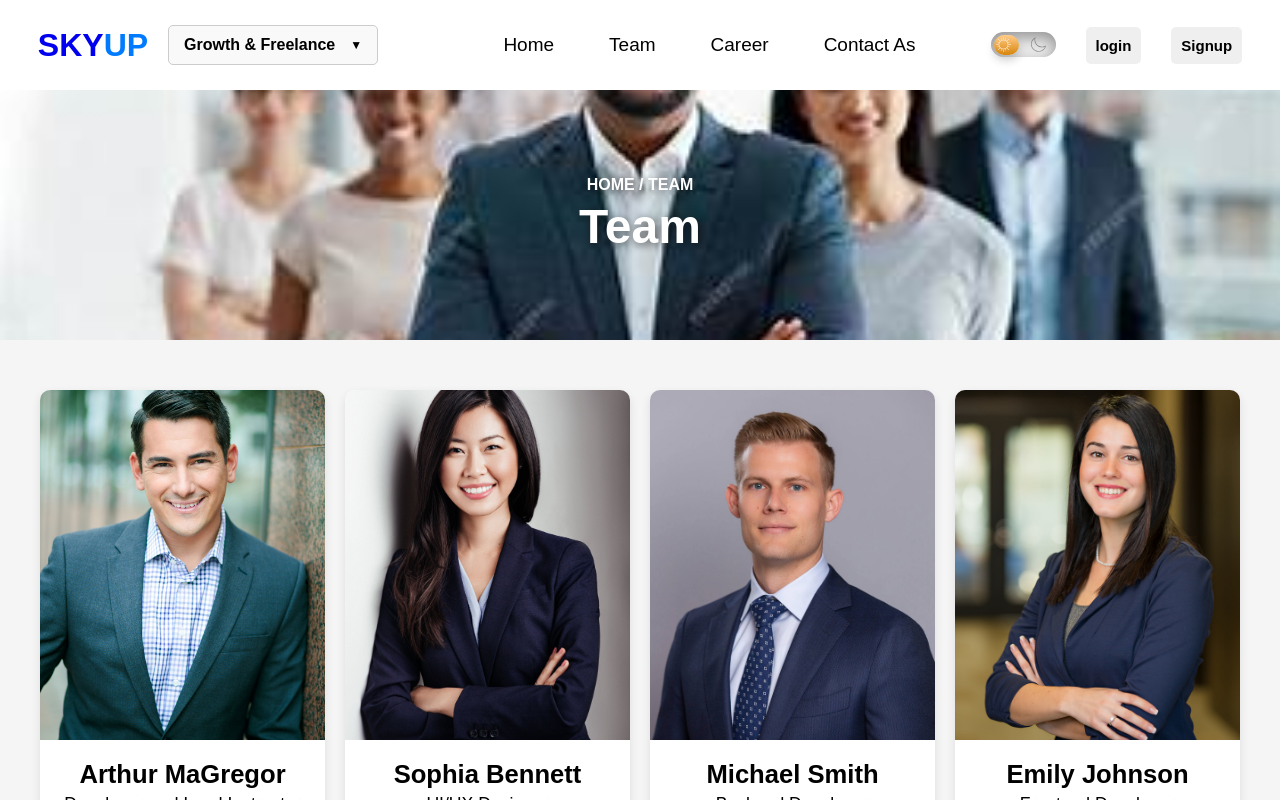
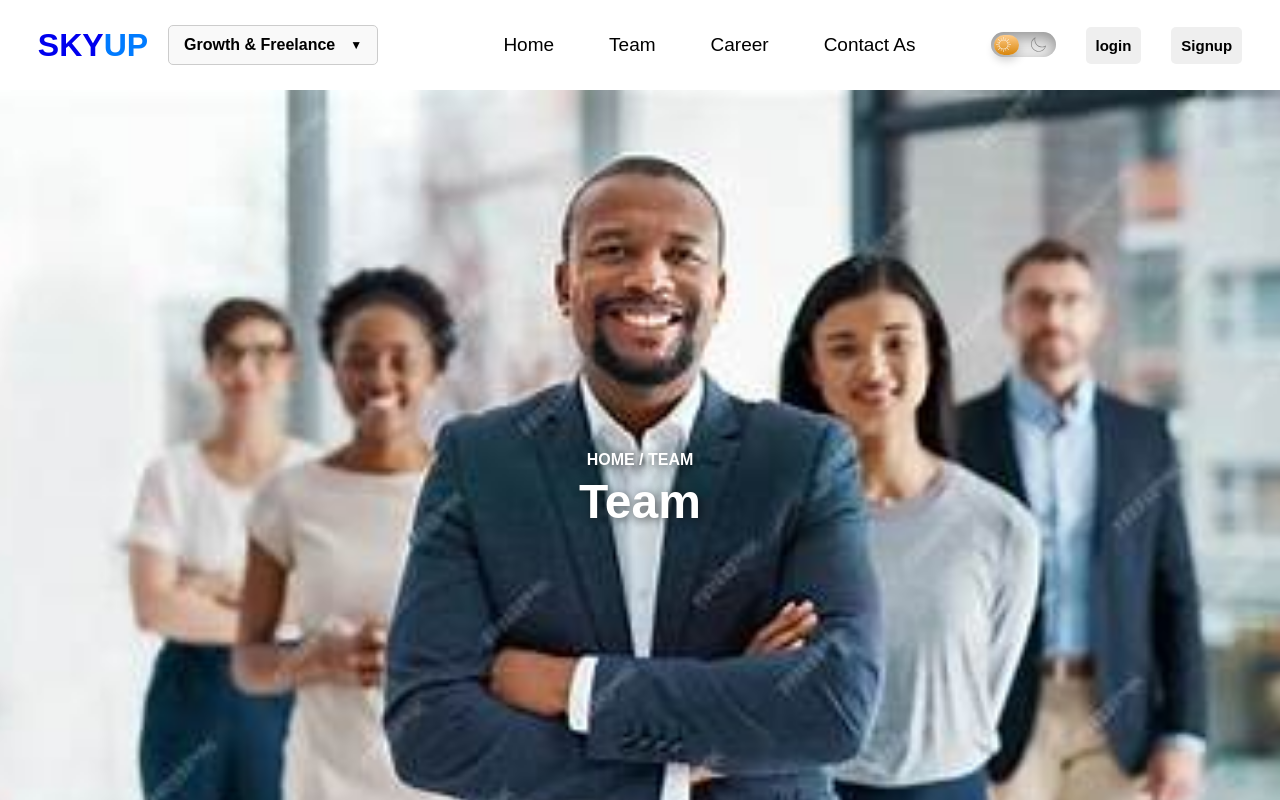
Before and after one commit to jathuRSHAN/SKYUP4, a React (Create React App) app: page /team in a window 1280 px wide. Shown: the top 800 px of the page. Built offline with nearby package versions, Linux system fonts and the light colour scheme.

Commit message:
Update Team.css

```diff
--- a/src/component/pages/team/Team.css
+++ b/src/component/pages/team/Team.css
@@ -1,7 +1,13 @@
+html, body {
+  height: 100%;
+  margin: 0;
+  padding: 0;
+}
+
 /* Upper Banner */
 .banner {
   width: 100%;
-  height: 250px;
+  height: 100vh;
   background: url('/images/ban.jpg') center/cover no-repeat;
   display: flex;
   justify-content: center;
@@ -37,7 +43,7 @@
   justify-content: center;
   align-items: center;
   padding: 50px 20px;
-  background-color: #f5f5f5;
+  background-color: white;
 }
 
 .team-grid {
@@ -96,22 +102,22 @@
 }
 
 .icon {
-  font-size: 2.4rem !important;
+  font-size: 2.4rem !important; /* Slightly smaller icon size */
   color: white;
   background: black;
-  padding: 14px;
+  padding: 14px; /* Adjusted padding */
   border-radius: 50%;
   display: flex;
   justify-content: center;
   align-items: center;
-  width: 55px;
-  height: 55px;
+  width: 55px; /* Adjusted width */
+  height: 55px; /* Adjusted height */
   transition: background 0.3s ease-in-out, transform 0.2s ease-in-out;
 }
 
 .icon:hover {
   background: #1eb2a6;
-  transform: scale(1.15);
+  transform: scale(1.15); /* Slightly reduced hover effect */
 }
 
 /* Team Info */
```
